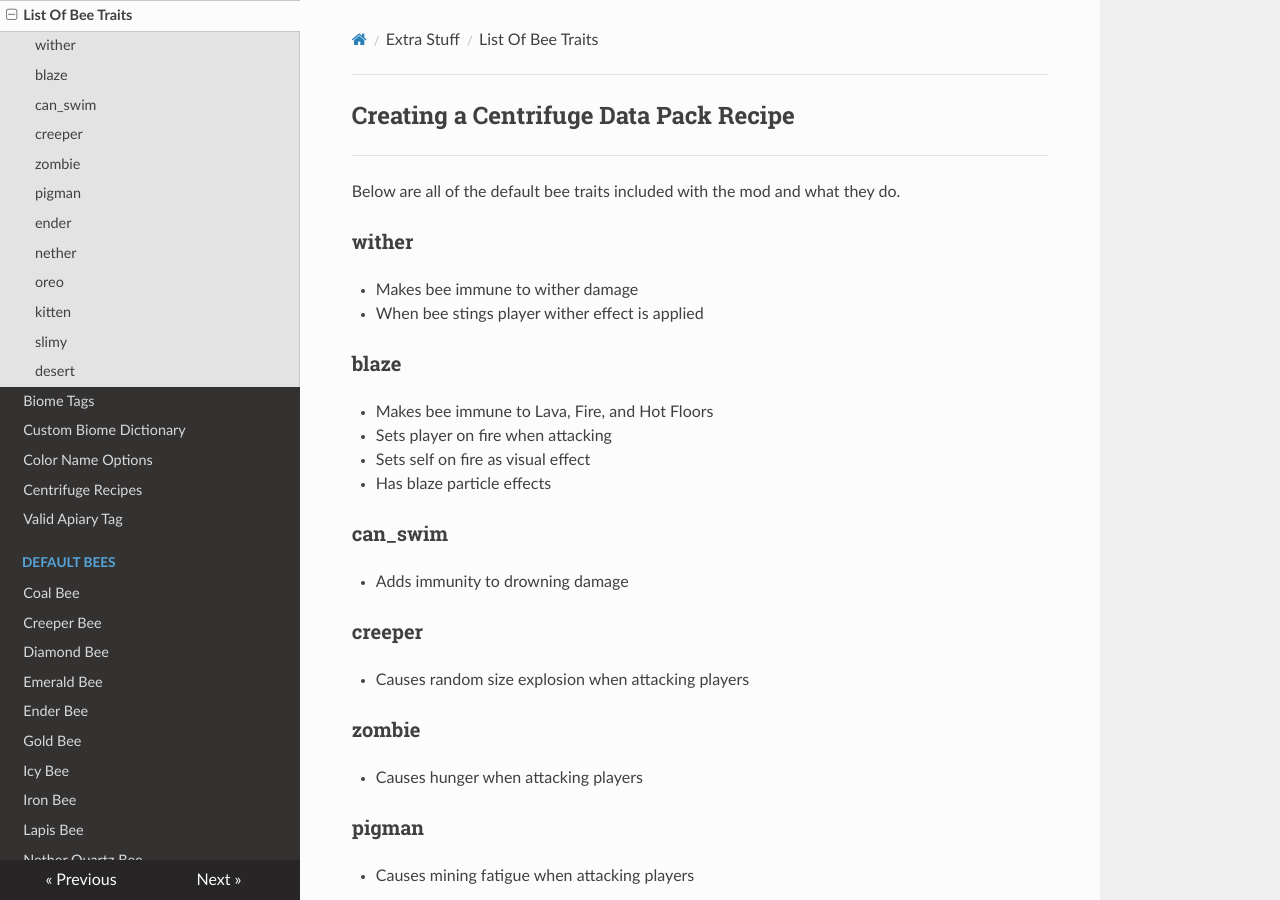
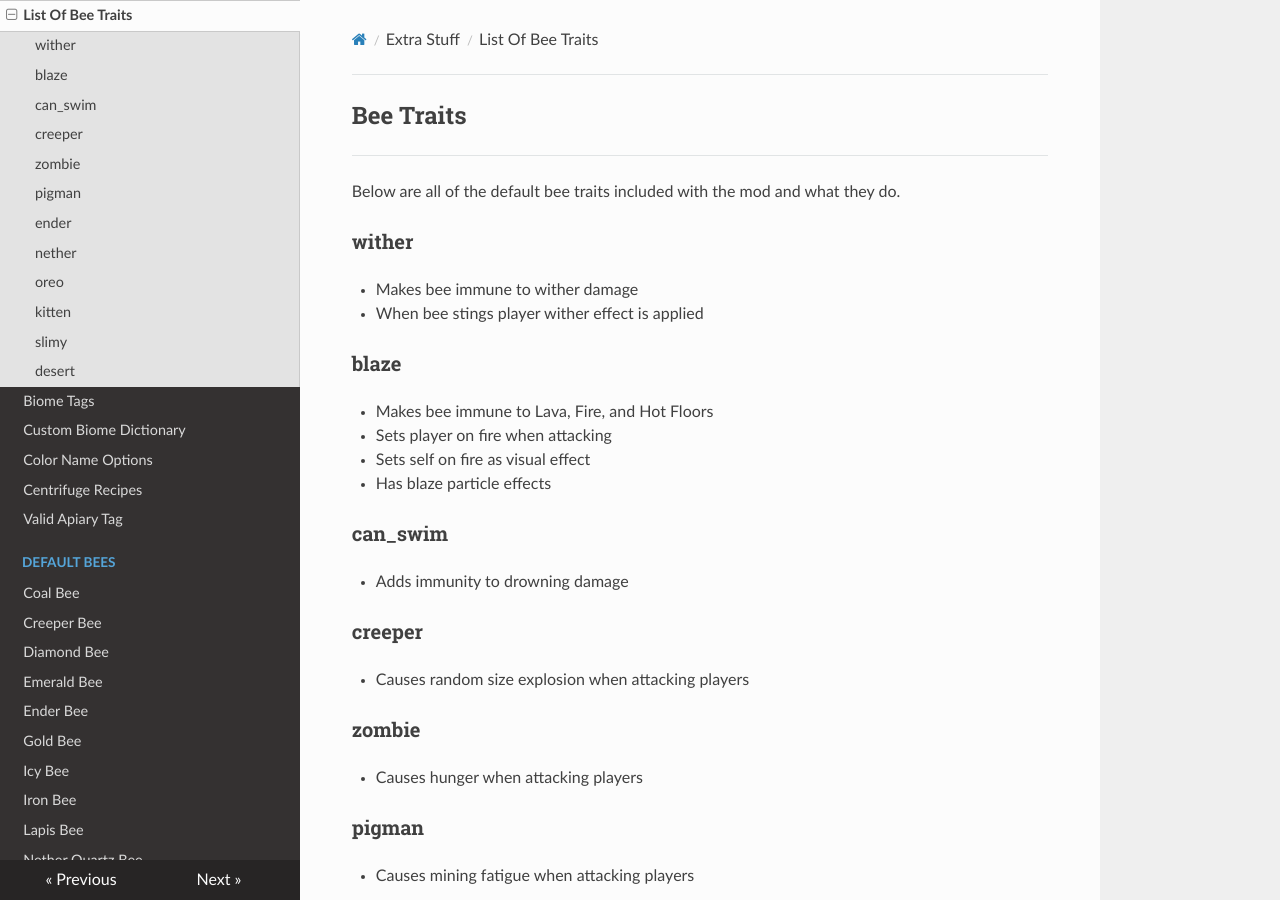
Before and after one commit to Team-Resourceful/ResourcefulBeesDocs, an MkDocs documentation site: the page built from docs/extra_stuff/list_bee_traits.md, in a window 1280 px wide and 900 px high. Built offline with MkDocs 1.6.1, drawn with Linux system fonts in a browser that asks for light colours; nearby versions of some CDN libraries.

Commit message:
docs/extra_stuff/list_bee_traits.md updated from https://stackedit.io/

```diff
--- a/docs/extra_stuff/list_bee_traits.md
+++ b/docs/extra_stuff/list_bee_traits.md
@@ -1,4 +1,4 @@
-## **Creating a Centrifuge Data Pack Recipe**
+## **Bee Traits**
 ***
 
 Below are all of the default bee traits included with the mod and what they do.
```
Also changed, not shown: other parts of docs/extra_stuff/list_bee_traits.md (+1 -1 lines).
